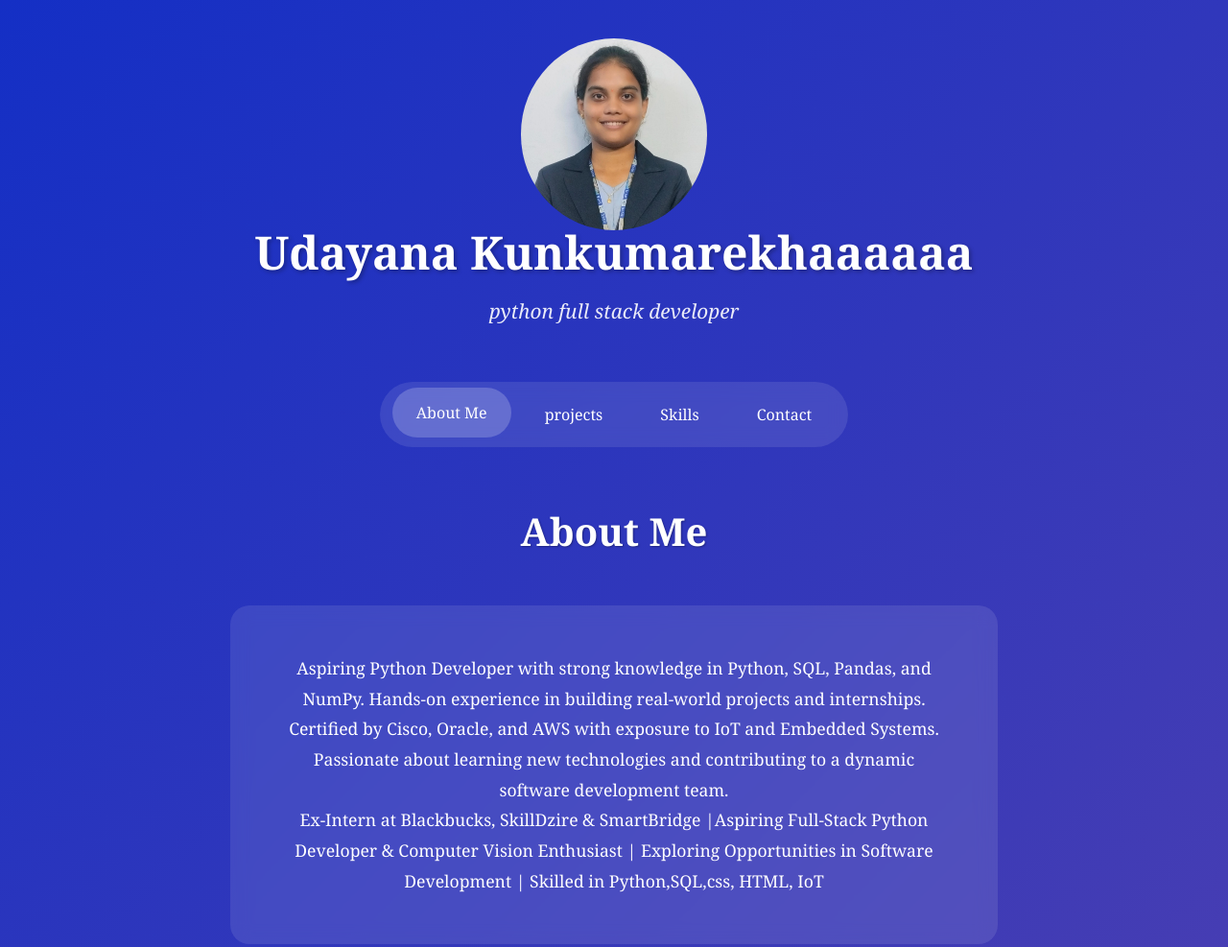
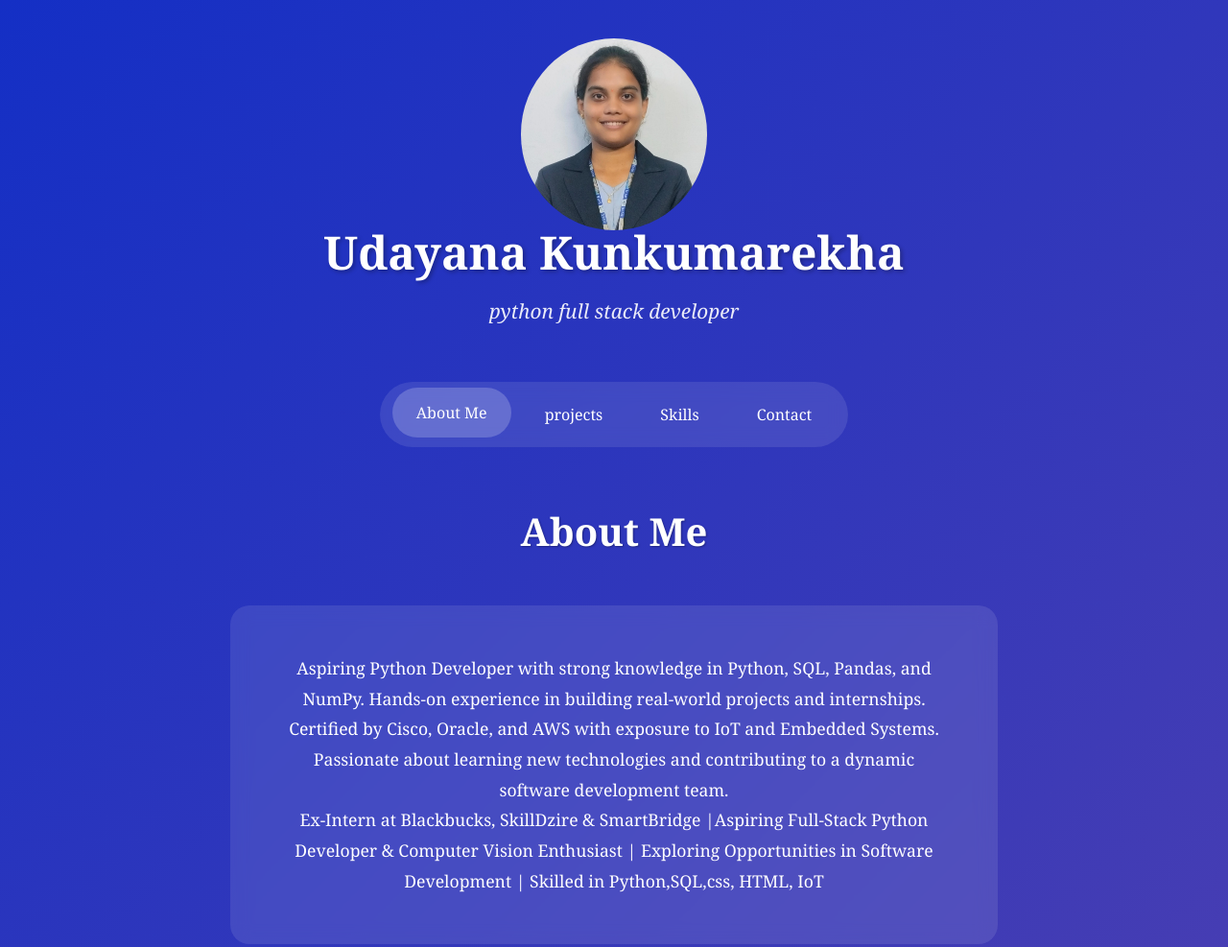
Before and after one commit to 2-08-2005/PF, a plain HTML site: page index.html in a window 1280 px wide. Shown: the top 987 px of the page at 96% size. Drawn offline with Linux system fonts and the light colour scheme.

Commit message:
named corrected

```diff
--- a/index.html
+++ b/index.html
@@ -13,7 +13,7 @@
                 <img src="rekha.jpg">
             </div>
             <!-- image  -->
-            <h1> Udayana Kunkumarekhaaaaaa</h1>
+            <h1> Udayana Kunkumarekha</h1>
             <p class="tagline">python full stack developer</p>
         </header>
 
```
